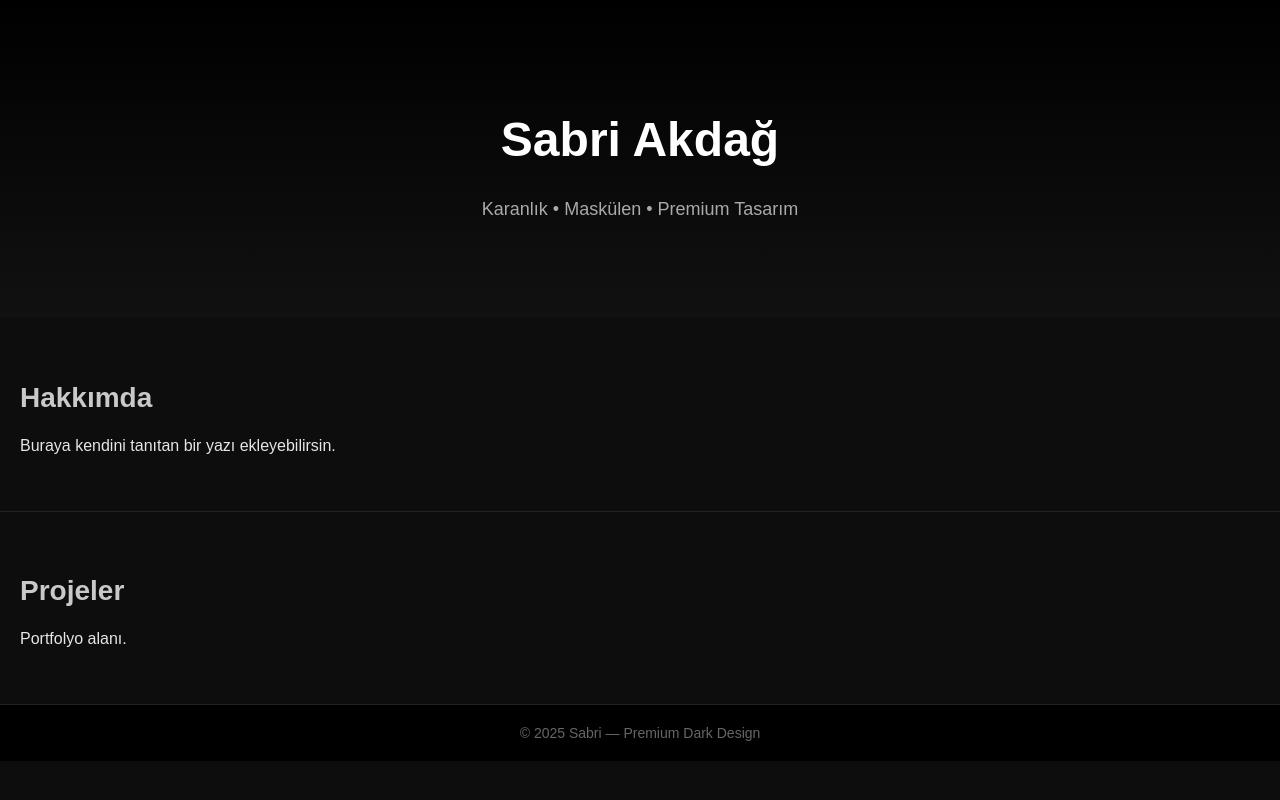
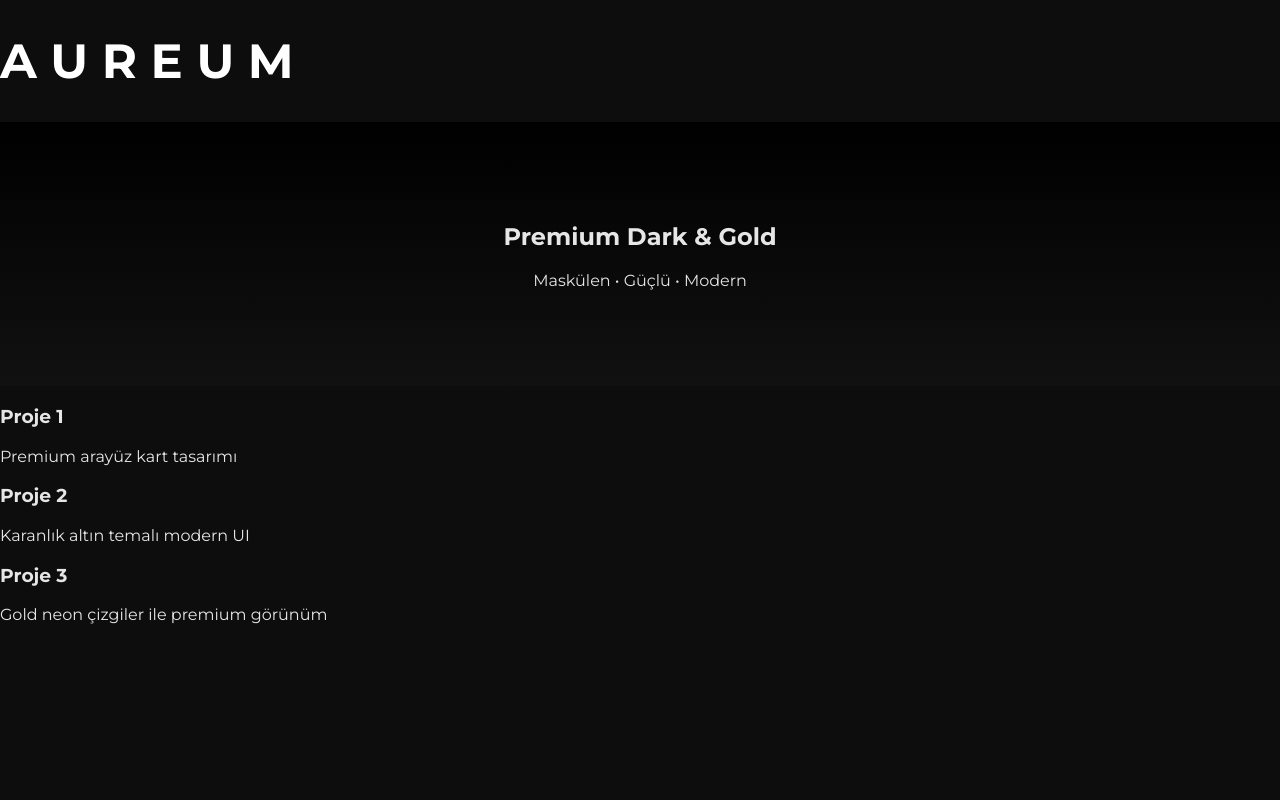
Before and after one commit to sabriakdag003-design/premium-dark-theme, a plain HTML site: page index.html in a window 1280 px wide. Drawn offline with Linux system fonts and the light colour scheme.

Commit message:
Update index.html

```diff
--- a/index.html
+++ b/index.html
@@ -1,29 +1,44 @@
 <!DOCTYPE html>
 <html lang="tr">
 <head>
-  <meta charset="UTF-8" />
-  <meta name="viewport" content="width=device-width, initial-scale=1.0" />
-  <title>Sabri Premium Dark</title>
-  <link rel="stylesheet" href="style.css" />
+    <meta charset="UTF-8">
+    <meta name="viewport" content="width=device-width, initial-scale=1.0">
+    <title>AUREUM • Premium Interface</title>
+    <link rel="stylesheet" href="style.css">
+    <link href="https://fonts.googleapis.com/css2?family=Montserrat:wght@400;700;900&display=swap" rel="stylesheet">
 </head>
 <body>
-  <header class="hero">
-    <h1>Sabri Akdağ</h1>
-    <p class="tagline">Karanlık • Maskülen • Premium Tasarım</p>
-  </header>
 
-  <section class="section">
-    <h2>Hakkımda</h2>
-    <p>Buraya kendini tanıtan bir yazı ekleyebilirsin.</p>
-  </section>
+    <!-- GOLD HEADER -->
+    <header class="header">
+        <h1 class="logo">A U R E U M</h1>
+        <div class="gold-line"></div>
+    </header>
 
-  <section class="section">
-    <h2>Projeler</h2>
-    <p>Portfolyo alanı.</p>
-  </section>
+    <!-- HERO -->
+    <section class="hero">
+        <h2 class="title">Premium Dark & Gold</h2>
+        <p class="subtitle">Maskülen • Güçlü • Modern</p>
+    </section>
 
-  <footer class="footer">
-    © 2025 Sabri — Premium Dark Design
-  </footer>
+    <!-- CARDS -->
+    <section class="cards">
+        <div class="card">
+            <h3>Proje 1</h3>
+            <p>Premium arayüz kart tasarımı</p>
+        </div>
+
+        <div class="card">
+            <h3>Proje 2</h3>
+            <p>Karanlık altın temalı modern UI</p>
+        </div>
+
+        <div class="card">
+            <h3>Proje 3</h3>
+            <p>Gold neon çizgiler ile premium görünüm</p>
+        </div>
+    </section>
+
+    <script src="script.js"></script>
 </body>
 </html>
```
